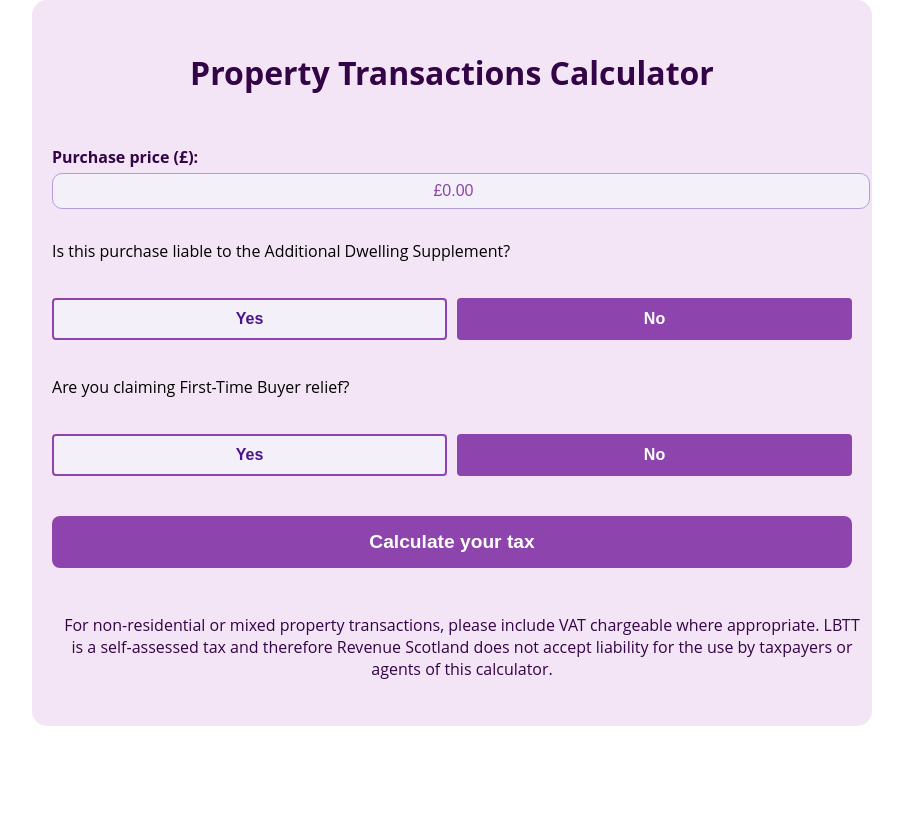
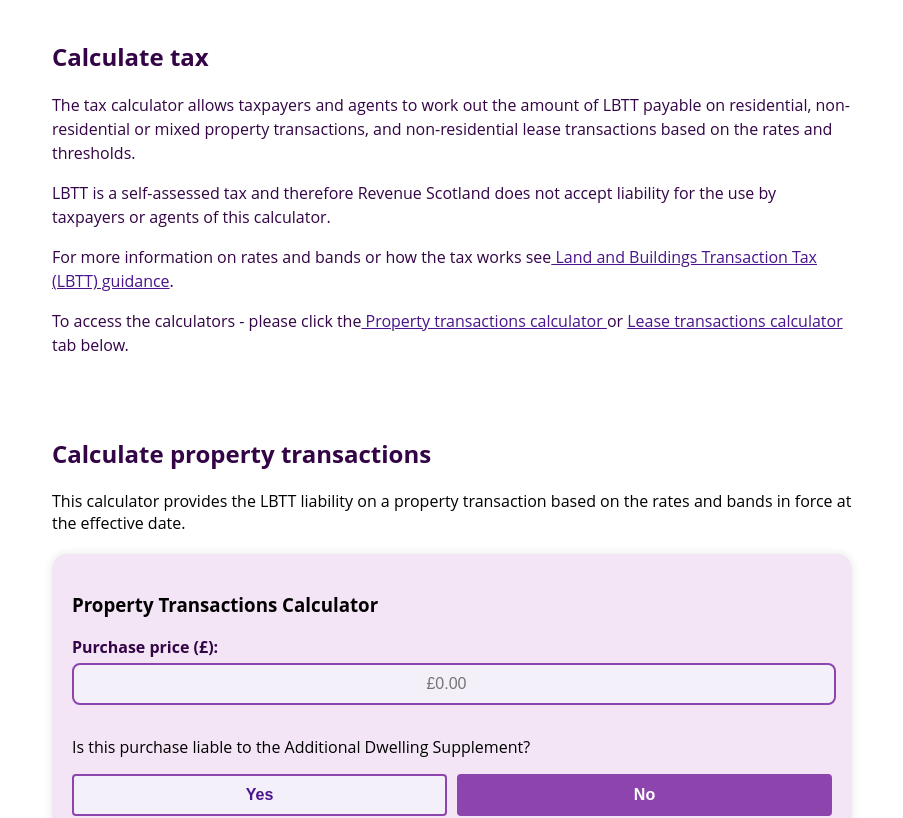
Before and after one commit to samuelloganbjss/LBTT_calculator, a React (Create React App) app in the folder lbtt-frontend/: page / in a window 1280 px wide. Shown: the top 818 px of the page, without its empty margins (188-1091 px from the left). Built offline with nearby package versions, Linux system fonts and the light colour scheme.

Commit message:
- Added intro section

```diff
--- a/lbtt-frontend/src/App.css
+++ b/lbtt-frontend/src/App.css
@@ -3,25 +3,59 @@
   margin: 0 auto;
   padding: 20px;
   font-family: 'Open Sans', sans-serif;
-  background-color: #f3e5f5;
-  border-radius: 15px;
+  background-color: white;
 }
 
-.app-header {
-  background-color:#f3e5f5;
+/* Introductory Section */
+.intro-section {
+  background-color: transparent;
+  padding-bottom: 20px;
+}
+
+.intro-header {
   color: rgb(51, 4, 70);
-  padding: 10px;
-  text-align: center;
-  border-radius: 15px 15px 0 0;
+  text-align: left;
+  font-weight: bold;
+  margin-bottom: 20px;
+}
+
+.intro-text {
+  font-size: 1rem;
+  line-height: 1.5;
+  color: rgb(51, 4, 70);
+  margin-bottom: 40px;
+}
+
+.intro-text a {
+  color: #4a148c;
+  text-decoration: underline;
+}
+
+.intro-text a:hover {
+  color: #8e44ad;
+  text-decoration: none;
+}
+
+/* Property Transactions Section */
+.property-transactions-section {
+  margin-bottom: 20px;
+}
+
+.property-transactions-section h2 {
+  color: rgb(51, 4, 70);
   font-weight: bold;
 }
 
-.app-main {
-  margin: 20px 0;
-  padding: 0;
-  background-color: transparent;
-  border-radius: 0;
-  box-shadow: none;
+/* Calculator Section */
+.calculator-section {
+  margin-bottom: 40px;
+}
+
+.calculator-container {
+  background-color: #f3e5f5;
+  padding: 20px;
+  border-radius: 15px;
+  box-shadow: 0 0 10px rgba(0, 0, 0, 0.1);
 }
 
 .calculator-form {
@@ -35,14 +69,8 @@
   font-weight: bold;
 }
 
-input[type="number"] {
-  padding: 8px;
-  border: 1px solid #b39ddb;
-  border-radius: 10px;
-}
-
 .purchase-price-input {
-  width: 100%;
+  width: calc(100% - 20px);
   padding: 10px;
   margin-top: 5px;
   border-radius: 8px;
@@ -50,20 +78,7 @@
   background-color: #f4f0fa;
   font-size: 1rem;
   color: #4a148c;
-
   text-align: center;
-  display: flex;
-  align-items: center;
-}
-
-.purchase-price-input::placeholder {
-  color: #8e44ad;
-  opacity: 1;
-}
-
-input[type="checkbox"] {
-  margin-right: 5px;
-  border-radius: 5px;
 }
 
 .additional-dwelling-section,
@@ -98,7 +113,7 @@
   background-color: #b39ddb;
 }
 
-button {
+.calculate-button {
   margin-top: 20px;
   padding: 15px;
   background-color: #8e44ad;
@@ -111,8 +126,8 @@
   width: 100%;
 }
 
-button:hover {
-  background-color: #673ab7;
+.calculate-button:hover {
+  text-decoration: underline;
 }
 
 .error-message {
@@ -127,26 +142,5 @@
   background-color: #f3e5f5;
   color: rgb(51, 4, 70);
   border-radius: 0 0 15px 15px;
-  position: relative;
-  bottom: 0;
-  width: 100%;
+  margin-top: 20px;
 }
-
-.calculate-button {
-  margin-top: 20px;
-  padding: 15px;
-  background-color: #8e44ad;
-  color: white;
-  border: none;
-  border-radius: 8px;
-  font-size: 1.2rem;
-  font-weight: bold;
-  cursor: pointer;
-  width: 100%;
-  text-decoration: none;
-}
-
-.calculate-button:hover {
-  text-decoration: underline;
-  background-color: #8e44ad;
-}
--- a/lbtt-frontend/src/App.js
+++ b/lbtt-frontend/src/App.js
@@ -38,10 +38,43 @@
 
   return (
     <div className="app-container">
-      <header className="app-header">
-        <h1>Property Transactions Calculator</h1>
+      {/* Introductory Section */}
+      <section className="intro-section">
+        <header className="intro-header">
+          <h1>Calculate tax</h1>
         </header>
-      <main className="app-main">
+        <div className="intro-text">
+          <p>
+            The tax calculator allows taxpayers and agents to work out the amount of LBTT payable
+            on residential, non-residential or mixed property transactions, and non-residential lease
+            transactions based on the rates and thresholds.
+          </p>
+          <p>
+            LBTT is a self-assessed tax and therefore Revenue Scotland does not accept liability for
+            the use by taxpayers or agents of this calculator.
+          </p>
+          <p>
+            For more information on rates and bands or how the tax works see
+            <a href="https://revenue.scot/land-buildings-transaction-tax" target="_blank" rel="noopener noreferrer"> Land and Buildings Transaction Tax (LBTT) guidance</a>.
+          </p>
+          <p>
+            To access the calculators - please click the
+            <a href="https://revenue.scot/calculate-property-transactions" target="_blank" rel="noopener noreferrer"> Property transactions calculator </a>
+            or <a href="https://revenue.scot/lease-transactions-calculator" target="_blank" rel="noopener noreferrer">Lease transactions calculator</a> tab below.
+          </p>
+        </div>
+      </section>
+
+      {/* Section for Subheading */}
+      <section className="property-transactions-section">
+        <h2>Calculate property transactions</h2>
+        <p>This calculator provides the LBTT liability on a property transaction based on the rates and bands in force at the effective date.</p>
+      </section>
+
+      {/* Property Transactions Calculator Section */}
+      <section className="calculator-section">
+        <div className="calculator-container">
+          <h3>Property Transactions Calculator</h3>
           <form onSubmit={handleSubmit} className="calculator-form">
             <label>
               Purchase price (£):
@@ -97,12 +130,16 @@
           </form>
           {lbtt !== null && <p>LBTT: £{lbtt}</p>}
           {error && <p className="error-message">{error}</p>}
-      </main>
+          {/* Footer Section */}
       <footer className="app-footer">
         <p>For non-residential or mixed property transactions, please include VAT chargeable where appropriate.
         LBTT is a self-assessed tax and therefore Revenue Scotland does not accept liability for the use by taxpayers or agents of this calculator.</p>
       </footer>
         </div>
+      </section>
+
+
+    </div>
   );
 }
 
```
Lines whose indentation alone changed are shown as unchanged.
